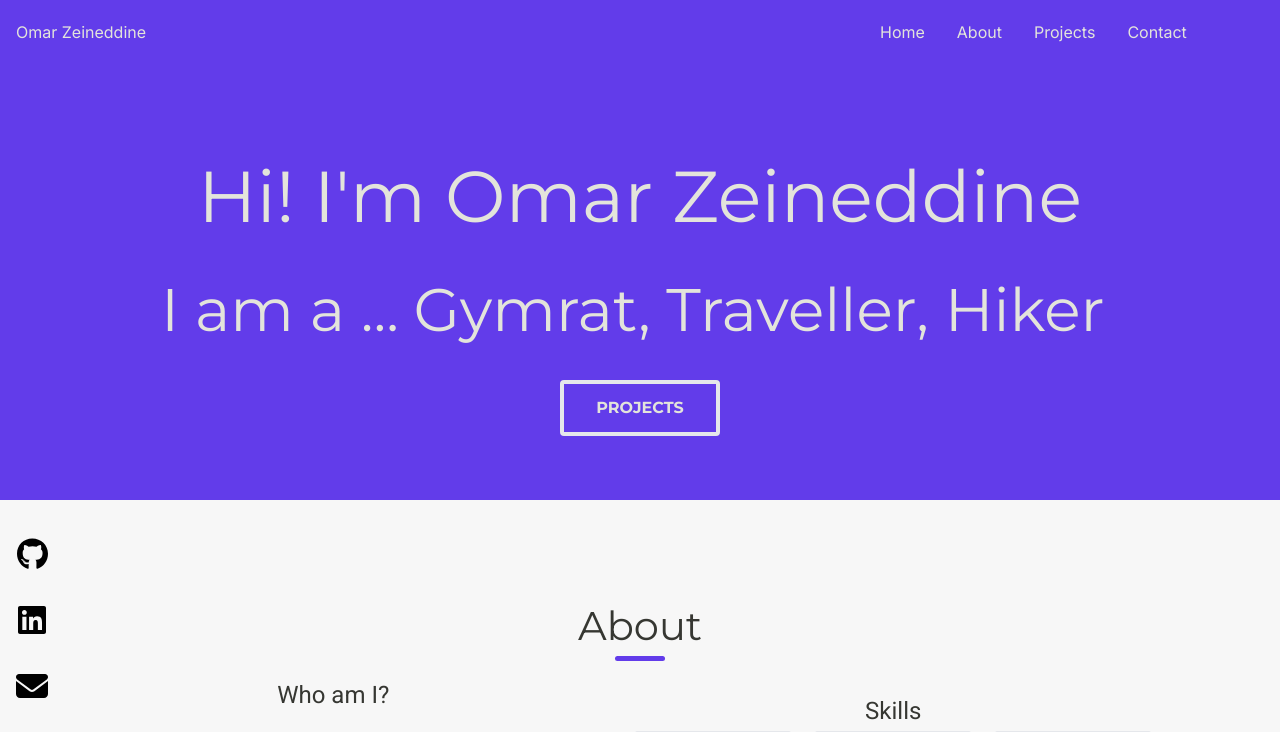
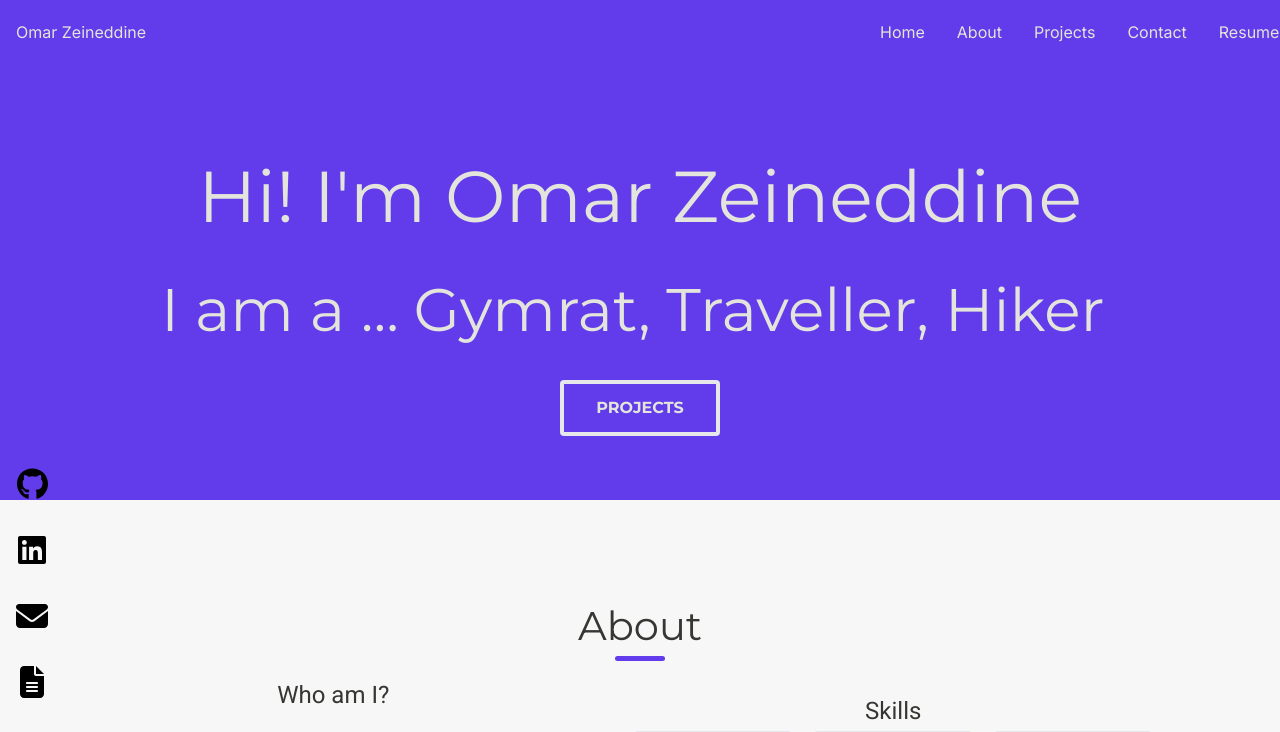
Before and after one commit to ozeineddine/portfolio-website, a Next.js app: page / in a window 1280 px wide. Shown: the top 732 px of the page. Built offline with nearby package versions, Linux system fonts and the light colour scheme.

Commit message:
added resume

```diff
--- a/components/Header.tsx
+++ b/components/Header.tsx
@@ -1,7 +1,8 @@
 import Link from "next/link";
+const basePath = process.env.NODE_ENV === 'production' ? '/portfolio-website' : '';
 
 const header = () => {
-  const headerList = ["Home", "About", "Projects", "Contact"];
+  const headerList = ["Home", "About", "Projects", "Contact", "Resume"];
 
   return (
     <div className="items-center bg-majorelle-blue py-5 fixed top-0 left-0 w-full z-10 text-alabaster">
@@ -12,7 +13,7 @@ const header = () => {
         <div className="flex flex-row sm:flex-row sm:w-[400px]">
           {headerList.map((item) => {
             // Creating the href variable for the anchor links for the header and sections
-            const href = `#${item.toLowerCase()}`;
+            const href = item === "Resume"? `${basePath}/images/omar_z_resume.pdf` :`#${item.toLowerCase()}`;
             return (
               <div key={item} className="group hover:border-red-100 px-4">
                 <Link href={href}>
--- a/components/Sidebar1.tsx
+++ b/components/Sidebar1.tsx
@@ -1,8 +1,11 @@
 "use client";
+
+const basePath = process.env.NODE_ENV === 'production' ? '/portfolio-website' : '';
+
 
 import { FontAwesomeIcon } from "@fortawesome/react-fontawesome";
 import { faGithub, faLinkedin } from "@fortawesome/free-brands-svg-icons";
-import { faEnvelope as faSolidEnvelope } from "@fortawesome/free-solid-svg-icons";
+import { faFileAlt, faEnvelope as faSolidEnvelope } from "@fortawesome/free-solid-svg-icons";
 import useWindowSize from "../hooks/useWindowSize";
 
 interface iconDict {
@@ -13,7 +16,8 @@ interface iconDict {
 const sidebarIconList: iconDict[] = [
   { icon: faGithub, link: "https://github.com/ozeineddine" },
   { icon: faLinkedin, link: "https://www.linkedin.com/in/omar-zeineddine/" },
-  { icon: faSolidEnvelope, link: "mailto:encrypted-email-placeholder" }, // Placeholder for now
+  { icon: faSolidEnvelope, link: "mailto:encrypted-email-placeholder" },
+  {icon: faFileAlt, link: `${basePath}/images/omar_z_resume.pdf`}
 ];
 
 const decryptEmail = () => {
@@ -30,7 +34,7 @@ const Sidebar = () => {
   }
 
   return (
-    <div className="flex flex-col justify-end fixed bottom-0 left-0 py-4 z-2 inset-y-0 left-0 w-16 mb-12 items-center">
+    <div className="flex flex-col justify-end fixed bottom-0 left-0 py-5 z-2 inset-y-0 left-0 w-16 mb-12 items-center">
       <div className="container mx-auto m-4">
         <div className="flex flex-col items-center">
           {sidebarIconList.map((item) => {
```
Also changed, not shown: 1 other file (tests, documents, lock files or other folders).
